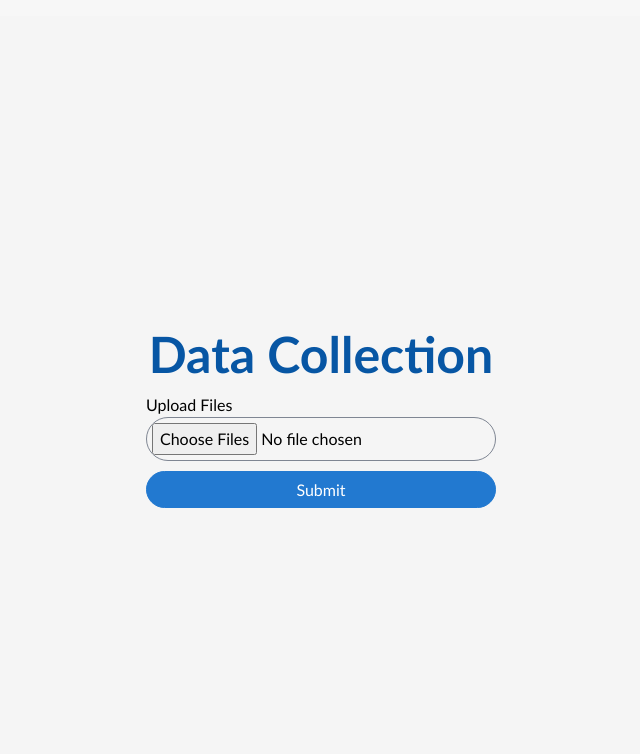
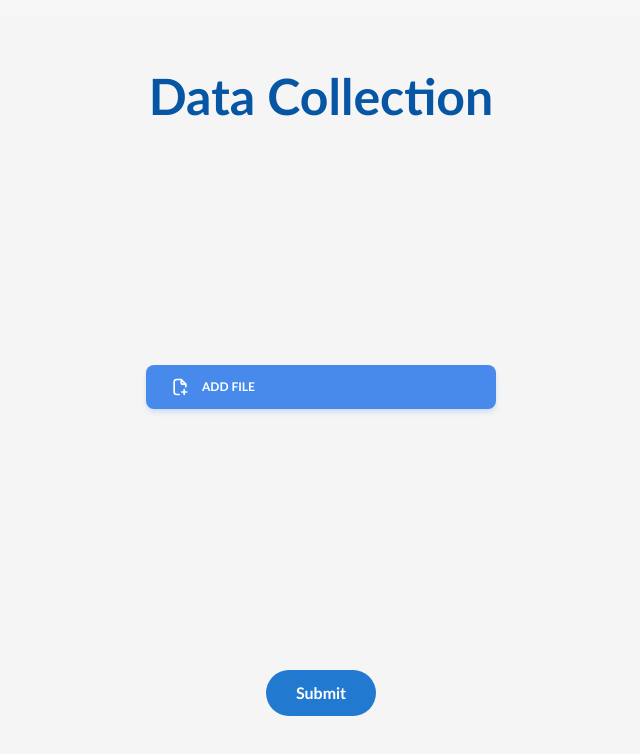
Before and after one commit to ZahraFalih/proto-frontend, a React (Create React App) app: page /datacollection in a window 1280 px wide. Shown: the top 754 px of the page, without its empty margins (319-959 px from the left). Built offline with nearby package versions, Linux system fonts and the light colour scheme; sample sign-in values are in the browser's storage.

Commit message:
change upload form

```diff
--- a/src/pages/DataCollectionPage.js
+++ b/src/pages/DataCollectionPage.js
@@ -90,21 +90,50 @@ const DataCollectionPage = () => {
   };
 
   return (
-    <div className="data-collection-container">
+  <div className="data-collection-wrapper">
     <h1 className="data-collection-title">Data Collection</h1>
 
+    <div className="data-collection-form-wrapper">
+      <form onSubmit={handleSubmit} className="data-collection-form">
         {error && <p className="error-message">{error}</p>}
 
-      <form onSubmit={handleSubmit} className="data-collection-form">
-        <label>Upload Files</label>
+        <div className="custom-file-upload">
           <input
             type="file"
             accept=".csv,.txt"
             onChange={handleFileChange}
             multiple
             required
-          className="file-input"
+            id="hiddenFileInput"
+            className="hidden-input"
           />
+          <label htmlFor="hiddenFileInput" className="custom-upload-button">
+            <svg
+              aria-hidden="true"
+              stroke="currentColor"
+              strokeWidth="2"
+              viewBox="0 0 24 24"
+              fill="none"
+              xmlns="http://www.w3.org/2000/svg"
+            >
+              <path
+                strokeWidth="2"
+                stroke="#ffffff"
+                d="M13.5 3H12H8C6.34315 3 5 4.34315 5 6V18C5 19.6569 6.34315 21 8 21H11M13.5 3L19 8.625M13.5 3V7.625C13.5 8.17728 13.9477 8.625 14.5 8.625H19M19 8.625V11.8125"
+                strokeLinejoin="round"
+                strokeLinecap="round"
+              ></path>
+              <path
+                strokeLinejoin="round"
+                strokeLinecap="round"
+                strokeWidth="2"
+                stroke="#ffffff"
+                d="M17 15V18M17 21V18M17 18H14M17 18H20"
+              ></path>
+            </svg>
+            ADD FILE
+          </label>
+        </div>
 
         {files.length > 0 && (
           <div className="file-list">
@@ -123,12 +152,18 @@ const DataCollectionPage = () => {
             ))}
           </div>
         )}
+      </form>
+    </div>
 
+    <div className="submit-wrapper">
       <button type="submit" disabled={loading} className="submit-button">
         {loading ? "Uploading..." : "Submit"}
       </button>
-      </form>
     </div>
+
+    <ToastContainer position="top-center" />
+  </div>
+
   );
 };
 
--- a/src/styles/DataCollectionPage.css
+++ b/src/styles/DataCollectionPage.css
@@ -57,6 +57,7 @@
 }
 
 .submit-button {
+  margin-bottom: 60px;
   width: 100%;
   background-color: #2279D0;
   color: #fff;
@@ -67,3 +68,115 @@
   margin-top: 10px;
   font-family: 'Gill Sans', 'Gill Sans MT', Calibri, 'Trebuchet MS', sans-serif;
 }
+
+/* Hide the native input */
+.hidden-input {
+  display: none;
+}
+
+/* Style the custom upload button (from Uiverse.io) */
+.custom-upload-button {
+  border: none;
+  display: flex;
+  padding: 0.75rem 1.5rem;
+  background-color: #488aec;
+  color: #ffffff;
+  font-size: 0.75rem;
+  line-height: 1rem;
+  font-weight: 700;
+  text-align: center;
+  cursor: pointer;
+  text-transform: uppercase;
+  vertical-align: middle;
+  align-items: center;
+  border-radius: 0.5rem;
+  user-select: none;
+  gap: 0.75rem;
+  box-shadow:
+    0 4px 6px -1px #488aec31,
+    0 2px 4px -1px #488aec17;
+  transition: all 0.6s ease;
+}
+
+.custom-upload-button:hover {
+  box-shadow:
+    0 10px 15px -3px #488aec4f,
+    0 4px 6px -2px #488aec17;
+}
+
+.custom-upload-button:focus,
+.custom-upload-button:active {
+  opacity: 0.85;
+  box-shadow: none;
+}
+
+.custom-upload-button svg {
+  width: 1.25rem;
+  height: 1.25rem;
+}
+
+
+.data-collection-wrapper {
+  display: flex;
+  flex-direction: column;
+  align-items: center;
+  min-height: 100vh;
+  background-color: #F5F5F5;
+  font-family: 'Gill Sans', 'Gill Sans MT', Calibri, 'Trebuchet MS', sans-serif;
+  color: #000;
+  padding: 40px 20px;
+}
+
+.data-collection-title {
+  font-size: 50px;
+  font-weight: bold;
+  color: #0756A4;
+  text-align: center;
+  margin-top: 10px;
+}
+
+.data-collection-form-wrapper {
+  flex-grow: 1;
+  display: flex;
+  justify-content: center;
+  align-items: center;
+}
+
+.data-collection-form {
+  width: 350px;
+  text-align: left;
+}
+
+.submit-wrapper {
+  display: flex;
+  justify-content: center;
+  margin-top: 20px;
+}
+
+.submit-button {
+  background-color: #2279D0;
+  color: #fff;
+  border-radius: 70px;
+  padding: 10px 30px;
+  border: none;
+  cursor: pointer;
+  font-weight: bold;
+  font-size: 16px;
+  transition: background-color 0.3s ease;
+  width: auto; /* Prevent full width */
+}
+
+.submit-button:hover {
+  background-color: #1a66b2;
+}
+
+
+/* Reuse your existing styles for:
+   - .error-message
+   - .custom-upload-button
+   - .file-list
+   - .file-item
+   - .file-name
+   - .file-name-input
+   - .submit-button
+*/
```
Lines whose indentation alone changed are shown as unchanged.
